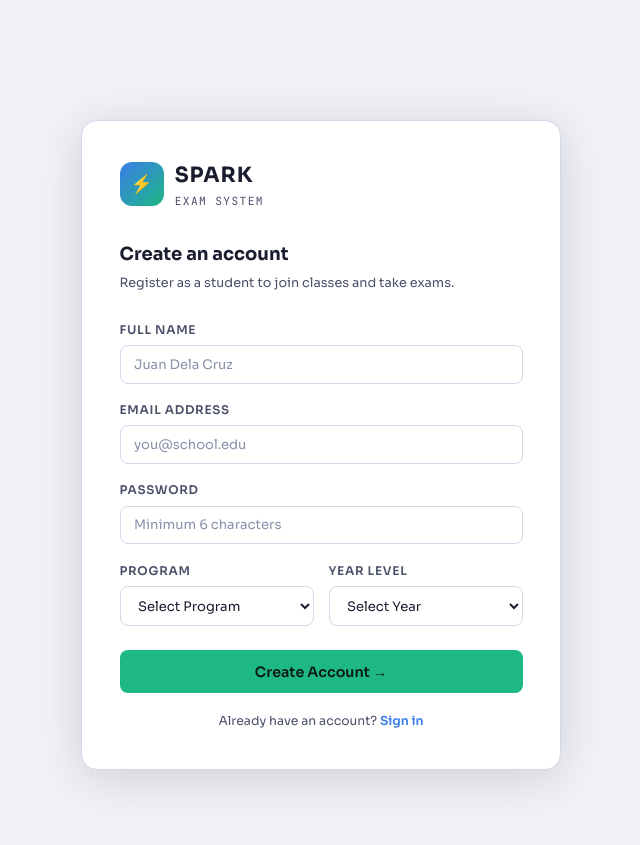
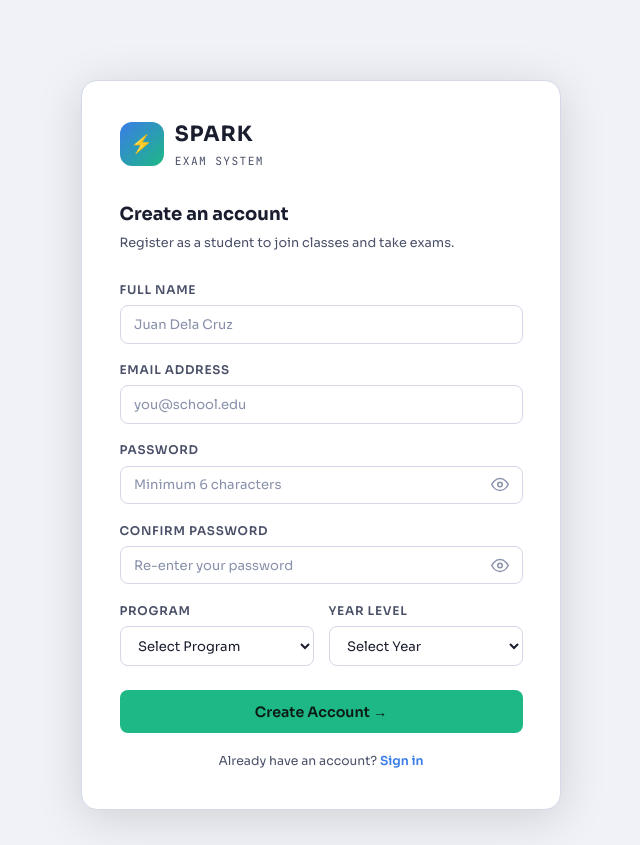
Before and after one commit to paulmendoza123/capss, a Flask app: page /signup in a window 1280 px wide. Shown: the whole page, without its empty margins (319-959 px from the left). Run offline with Flask 3, Linux system fonts and the light colour scheme; data comes from the database, SQL or seed files in the repository; data that the repository does not hold is empty.

Commit message:
Adding show password and password confirmation

```diff
--- a/app.py
+++ b/app.py
@@ -726,10 +726,14 @@ def signup():
         full_name = request.form.get('full_name', '').strip()
         email = request.form.get('email', '').strip()
         password = request.form.get('password', '')
+        confirm_password = request.form.get('confirm_password', '')
         program = request.form.get('program', '')
         year_level = request.form.get('year_level', '')
-        if not all([full_name, email, password, program, year_level]):
+        if not all([full_name, email, password, confirm_password, program, year_level]):
             flash('Please fill in all fields.', 'error')
+            return render_template('signup.html', programs=programs)
+        if password != confirm_password:
+            flash('Passwords do not match.', 'error')
             return render_template('signup.html', programs=programs)
         # ── Whitelist check: only enrolled student emails can register ──
         allowed = conn.execute(
@@ -760,8 +764,12 @@ def signup_teacher():
         full_name = request.form.get('full_name', '').strip()
         email = request.form.get('email', '').strip()
         password = request.form.get('password', '')
-        if not all([full_name, email, password]):
+        confirm_password = request.form.get('confirm_password', '')
+        if not all([full_name, email, password, confirm_password]):
             flash('Please fill in all fields.', 'error')
+            return render_template('signup_teacher.html')
+        if password != confirm_password:
+            flash('Passwords do not match.', 'error')
             return render_template('signup_teacher.html')
         # ── Whitelist check: only pre-approved teacher emails can register ──
         conn = get_db()
--- a/static/css/style.css
+++ b/static/css/style.css
@@ -373,6 +373,39 @@ body {
   border-color: var(--accent);
   box-shadow: 0 0 0 3px rgba(79,142,247,0.12);
 }
+.password-input-wrap {
+  position: relative;
+}
+.password-input-wrap .form-control {
+  padding-right: 2.6rem;
+}
+.password-toggle-btn {
+  position: absolute;
+  top: 50%;
+  right: 0.6rem;
+  transform: translateY(-50%);
+  background: none;
+  border: none;
+  cursor: pointer;
+  padding: 0.3rem;
+  display: flex;
+  align-items: center;
+  justify-content: center;
+  color: var(--text3);
+  line-height: 0;
+}
+.password-toggle-btn:hover { color: var(--text2); }
+.password-toggle-btn svg { width: 18px; height: 18px; }
+.password-toggle-btn .icon-eye-off { display: none; }
+.password-toggle-btn.is-visible .icon-eye { display: none; }
+.password-toggle-btn.is-visible .icon-eye-off { display: block; }
+.password-mismatch-msg {
+  color: var(--danger);
+  font-size: 0.78rem;
+  margin-top: 0.35rem;
+  display: none;
+}
+.password-mismatch-msg.is-visible { display: block; }
 .form-control::placeholder { color: var(--text3); }
 textarea.form-control { resize: vertical; min-height: 100px; }
 .form-select option { background: var(--bg2); }
--- a/static/js/main.js
+++ b/static/js/main.js
@@ -91,4 +91,42 @@ document.addEventListener('DOMContentLoaded', () => {
       if (e.target === overlay) overlay.classList.remove('open');
     });
   });
+
+  // Show/hide password toggle buttons
+  document.querySelectorAll('.password-toggle-btn').forEach(btn => {
+    btn.addEventListener('click', () => {
+      const input = document.getElementById(btn.dataset.target);
+      if (!input) return;
+      const isVisible = input.type === 'text';
+      input.type = isVisible ? 'password' : 'text';
+      btn.classList.toggle('is-visible', !isVisible);
+      btn.setAttribute('aria-label', isVisible ? 'Show password' : 'Hide password');
+    });
+  });
+
+  // Live password confirmation match check
+  document.querySelectorAll('[data-confirm-target]').forEach(confirmInput => {
+    const original = document.getElementById(confirmInput.dataset.confirmTarget);
+    const msg = confirmInput.closest('.form-group')?.querySelector('.password-mismatch-msg');
+    const form = confirmInput.closest('form');
+    if (!original) return;
+
+    const check = () => {
+      const mismatch = confirmInput.value.length > 0 && confirmInput.value !== original.value;
+      confirmInput.setCustomValidity(mismatch ? 'Passwords do not match' : '');
+      if (msg) msg.classList.toggle('is-visible', mismatch);
+      return !mismatch;
+    };
+
+    confirmInput.addEventListener('input', check);
+    original.addEventListener('input', check);
+    if (form) {
+      form.addEventListener('submit', e => {
+        if (!check()) {
+          e.preventDefault();
+          confirmInput.reportValidity();
+        }
+      });
+    }
+  });
 });
--- a/templates/signup.html
+++ b/templates/signup.html
@@ -40,7 +40,24 @@
       </div>
       <div class="form-group">
         <label class="form-label">Password</label>
-        <input type="password" name="password" class="form-control" placeholder="Minimum 6 characters" required minlength="6" />
+        <div class="password-input-wrap">
+          <input type="password" name="password" id="signup-password" class="form-control" placeholder="Minimum 6 characters" required minlength="6" />
+          <button type="button" class="password-toggle-btn" data-target="signup-password" aria-label="Show password">
+            <svg class="icon-eye" viewBox="0 0 24 24" fill="none" stroke="currentColor" stroke-width="2" stroke-linecap="round" stroke-linejoin="round"><path d="M1 12s4-8 11-8 11 8 11 8-4 8-11 8-11-8-11-8Z"/><circle cx="12" cy="12" r="3"/></svg>
+            <svg class="icon-eye-off" viewBox="0 0 24 24" fill="none" stroke="currentColor" stroke-width="2" stroke-linecap="round" stroke-linejoin="round"><path d="M17.94 17.94A10.94 10.94 0 0 1 12 20c-7 0-11-8-11-8a20.3 20.3 0 0 1 5.06-6.06M9.9 4.24A10.4 10.4 0 0 1 12 4c7 0 11 8 11 8a20.3 20.3 0 0 1-3.22 4.44M14.12 14.12a3 3 0 1 1-4.24-4.24"/><path d="M1 1l22 22"/></svg>
+          </button>
+        </div>
+      </div>
+      <div class="form-group">
+        <label class="form-label">Confirm Password</label>
+        <div class="password-input-wrap">
+          <input type="password" name="confirm_password" id="signup-confirm-password" class="form-control" placeholder="Re-enter your password" required minlength="6" data-confirm-target="signup-password" />
+          <button type="button" class="password-toggle-btn" data-target="signup-confirm-password" aria-label="Show password">
+            <svg class="icon-eye" viewBox="0 0 24 24" fill="none" stroke="currentColor" stroke-width="2" stroke-linecap="round" stroke-linejoin="round"><path d="M1 12s4-8 11-8 11 8 11 8-4 8-11 8-11-8-11-8Z"/><circle cx="12" cy="12" r="3"/></svg>
+            <svg class="icon-eye-off" viewBox="0 0 24 24" fill="none" stroke="currentColor" stroke-width="2" stroke-linecap="round" stroke-linejoin="round"><path d="M17.94 17.94A10.94 10.94 0 0 1 12 20c-7 0-11-8-11-8a20.3 20.3 0 0 1 5.06-6.06M9.9 4.24A10.4 10.4 0 0 1 12 4c7 0 11 8 11 8a20.3 20.3 0 0 1-3.22 4.44M14.12 14.12a3 3 0 1 1-4.24-4.24"/><path d="M1 1l22 22"/></svg>
+          </button>
+        </div>
+        <div class="password-mismatch-msg">Passwords do not match.</div>
       </div>
       <div class="form-row">
         <div class="form-group">
--- a/templates/teacher/question_bank.html
+++ b/templates/teacher/question_bank.html
@@ -244,8 +244,8 @@
         <div>Answer: CPU</div>
         <div style="margin:0.6rem 0;border-top:1px dashed var(--border)"></div>
         <div style="color:#c77dff;font-weight:700;margin-bottom:0.35rem">Fill in the Blank:</div>
-        <div>1. The ___ is the powerhouse of the cell, and water is H2O and ___.</div>
-        <div>Answer: mitochondria/mitochondrion | oxygen/O2</div>
+        <div>1. The ___ is the brain of the computer, and RAM stands for ___.</div>
+        <div>Answer: CPU/Central Processing Unit | Random Access Memory/RAM</div>
       </div>
       <div style="font-size:0.75rem;color:var(--text3);margin-top:0.5rem">
         ℹ️ The group name will be taken from the filename automatically (e.g. <em>Chapter3.docx</em> → <strong>Chapter3</strong>).
```
Also changed, not shown: templates/login.html (+7 -1 lines), templates/signup_teacher.html (+18 -1 lines).
